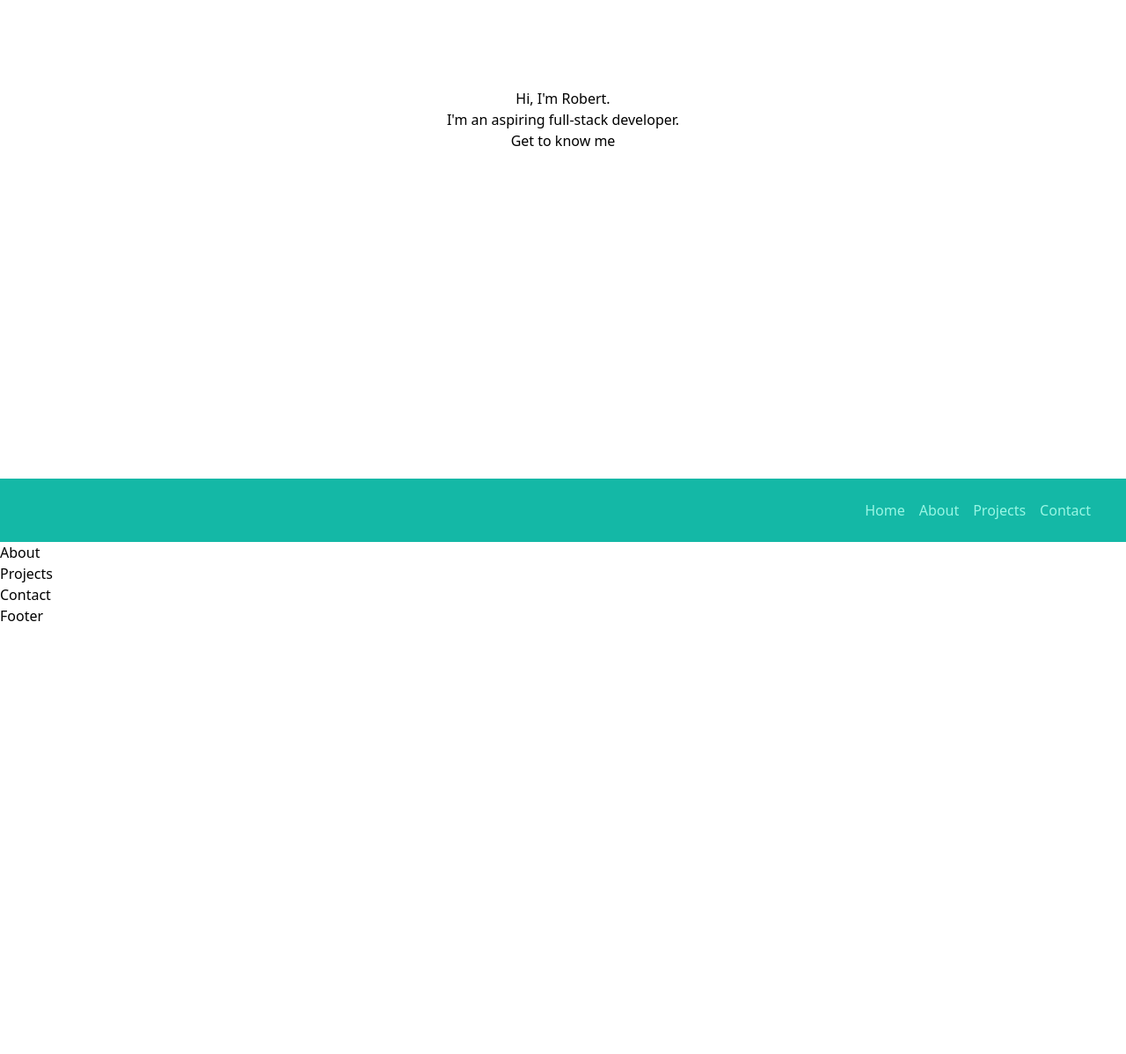
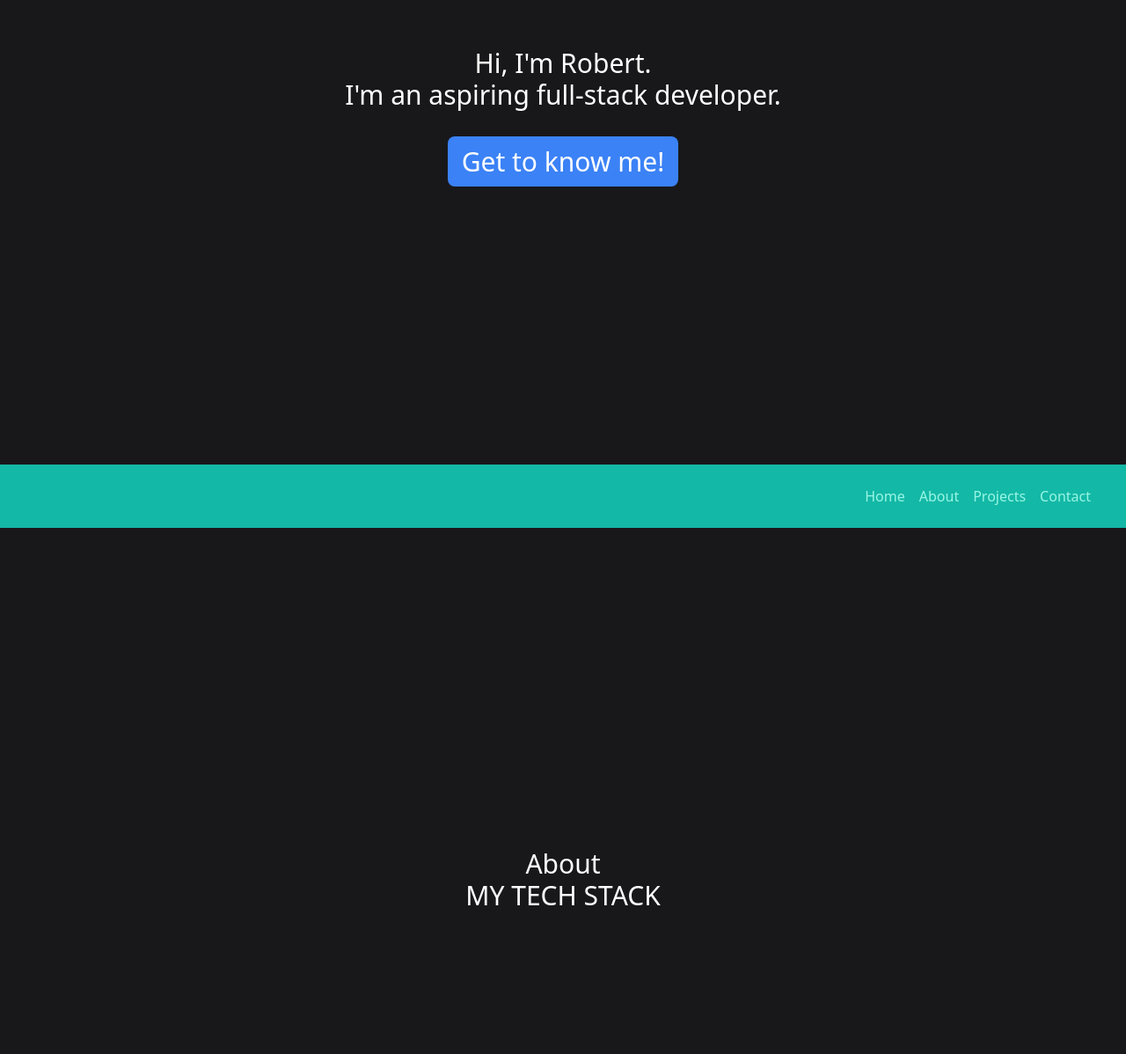
Before and after one commit to robertcs3/personal-portfolio, a React (Vite) app in the folder client/: page / in a window 1280 px wide. Shown: the part 272-1470 px from the top of the page at 88% size. Before the commit the page ends 984 px from the top, so only its background shows below. Built offline with nearby package versions, Linux system fonts and the light colour scheme.

Commit message:
navbar
Modify navbar to sticky-top once home-page component is scrolled past

```diff
--- a/client/package.json
+++ b/client/package.json
@@ -11,6 +11,7 @@
   "dependencies": {
     "react": "^18.2.0",
     "react-dom": "^18.2.0",
+    "react-icons": "^4.7.1",
     "react-router-dom": "^6.7.0",
     "react-router-hash-link": "^2.4.3"
   },
--- a/client/src/App.jsx
+++ b/client/src/App.jsx
@@ -1,4 +1,4 @@
-import { useState } from 'react'
+import React from 'react';
 import { BrowserRouter } from "react-router-dom"
 import Navbar from './components/Navbar';
 import Home from './components/Home';
@@ -10,12 +10,14 @@ function App() {
 
   return (
     <BrowserRouter>
+      <div className='bg-zinc-900 text-white'>
         <Home/>
         <Navbar/>
         <About/>
         <Projects/>
         <Contact/>
         <Footer/>
+      </div>
     </BrowserRouter>
   )
 }
--- a/client/src/components/About.jsx
+++ b/client/src/components/About.jsx
@@ -2,6 +2,15 @@ import React from 'react'
 
 export default function About() {
   return (
-    <div>About</div>
+    <div className='h-screen container flex flex-col items-center justify-center mx-auto text-3xl'>
+      <h1>About</h1>
+      <section>
+
+      </section>
+
+      <section>
+        MY TECH STACK
+      </section>
+    </div>
   )
 }
--- a/client/src/components/Home.jsx
+++ b/client/src/components/Home.jsx
@@ -1,16 +1,16 @@
 import React from 'react'
-
 export default function Home() {
   return (
-    <section className='h-screen container flex flex-col items-center justify-center mx-auto my-2'>
+    <section id='home-page' className='h-screen container flex flex-col items-center justify-center mx-auto text-3xl'>
       <div>
         Hi, I'm Robert.
       </div>
       <div>
         I'm an aspiring full-stack developer.
       </div>
-      <div>
-        Get to know me
+      <div className='mt-10'>
+        <a className="bg-blue-500 py-2 px-4 rounded-lg hover:bg-blue-600 text-center">
+          Get to know me! </a>
       </div>
     </section>
   )
--- a/client/src/components/Navbar.jsx
+++ b/client/src/components/Navbar.jsx
@@ -1,8 +1,24 @@
-import React from 'react'
+import React, { useEffect, useRef } from 'react'
 import { HashLink as Link } from "react-router-hash-link";
 export default function Navbar() {
+  const navbarRef = useRef(null);
+
+  useEffect(() => {
+    const handleScroll = () => {
+      if (navbarRef.current) {
+        const homePosition = document.getElementById('home-page').getBoundingClientRect().bottom;
+         if (homePosition <= 0) {
+          navbarRef.current.classList.add('fixed', 'top-0', 'w-full');
+        } else {
+          navbarRef.current.classList.remove('fixed', 'top-0', 'w-full');
+        }
+      }
+    };
+    window.addEventListener('scroll', handleScroll);
+    return () => window.removeEventListener('scroll', handleScroll);
+  }, []);
   return (
-    <nav class="bg-teal-500 p-6">
+    <nav id='nav-bar' className="bg-teal-500 p-6"  ref={navbarRef}>
         <div className='flex sm:justify-end justify-center container mx-auto'>
           <Link className=" text-teal-200 hover:text-white mr-4">Home</Link>
           <Link className=" text-teal-200 hover:text-white mr-4">About</Link>
--- a/client/tailwind.config.cjs
+++ b/client/tailwind.config.cjs
@@ -7,5 +7,6 @@ module.exports = {
   theme: {
     extend: {},
   },
+
   plugins: [],
 }
```
Also changed, not shown: 1 other file (tests, documents, lock files or other folders). Lines whose indentation alone changed are shown as unchanged.
